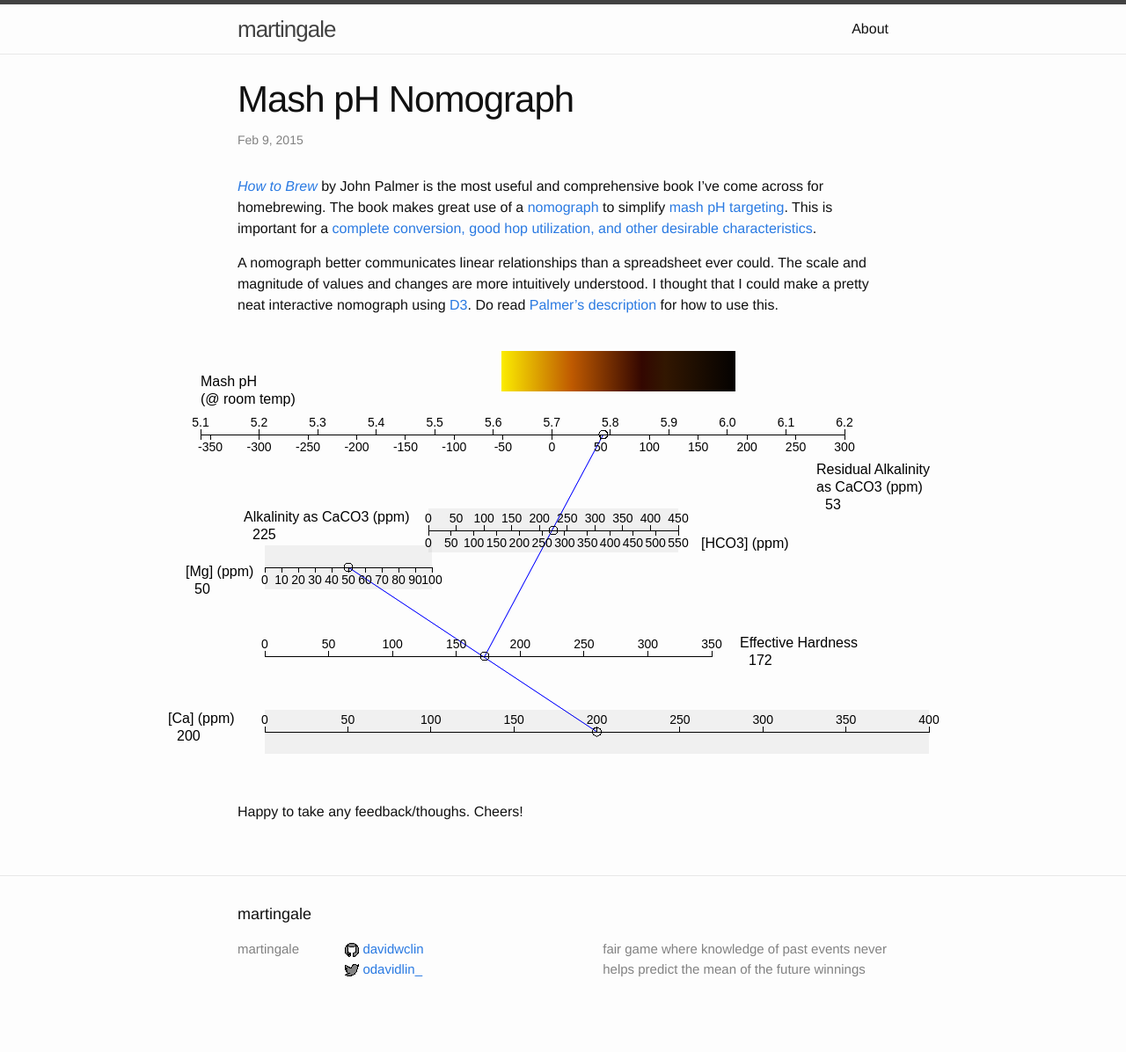
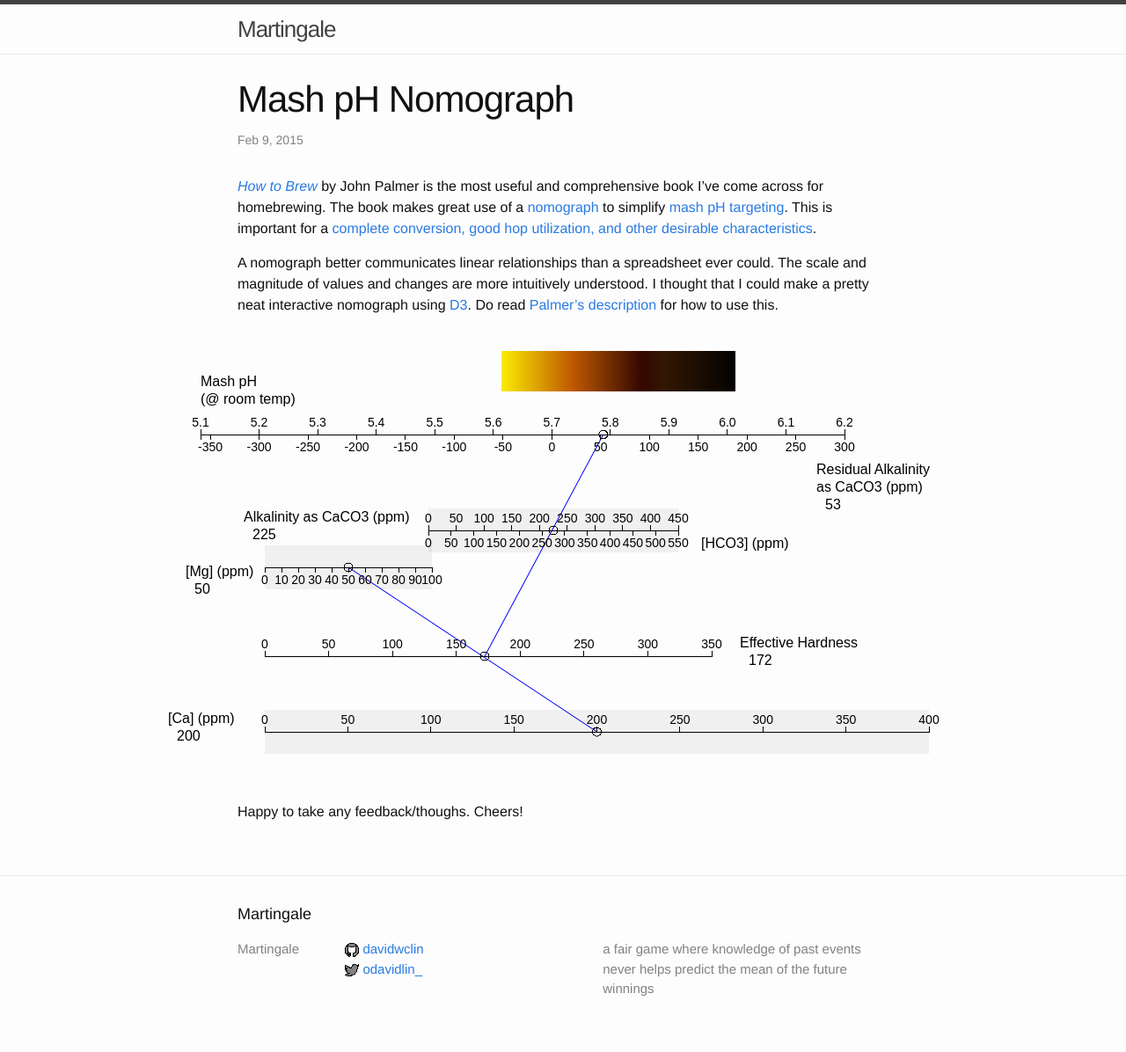
Before and after one commit to davidwclin/davidwclin.github.io, a Jekyll site: the page built from _posts/2015-02-09-mash-ph-nomograph.markdown, in a window 1280 px wide. Shown: the whole page at 88% size. Built offline with Jekyll 4.4.1, drawn with Linux system fonts in a browser that asks for light colours; comment, search, counter and statistics services are not loaded; before the commit the page ends 1173 px from its top, so only the background shows below that.

Commit message:
rm about

```diff
--- a/_config.yml
+++ b/_config.yml
@@ -1,10 +1,10 @@
 # Site settings
-title: martingale
+title: Martingale
 email: ""
 description: > # this means to ignore newlines until "baseurl:"
-  fair game where knowledge of past events never helps predict the mean of the future winnings
+  a fair game where knowledge of past events never helps predict the mean of the future winnings
 baseurl: "" # the subpath of your site, e.g. /blog/
-url: "http://yourdomain.com" # the base hostname & protocol for your site
+url: "http://davidwclin.github.io" # the base hostname & protocol for your site
 twitter_username: odavidlin_
 github_username:  davidwclin
 
```
Also changed, not shown: about.md (deleted, +0 -8 lines).
